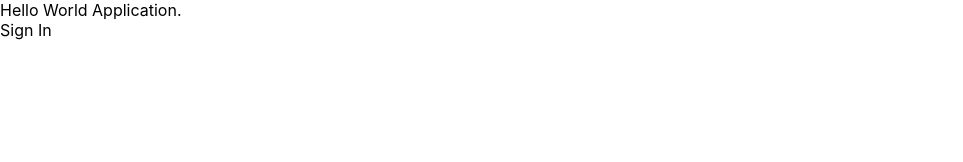
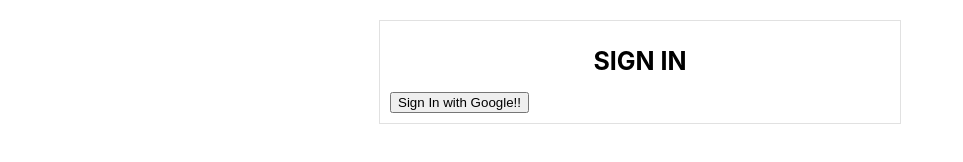
Before and after one commit to Parshva1508/Slack-clone, a React app: page / in a window 1280 px wide. Shown: the whole page, without its empty margins (0-963 px from the left). Built offline with nearby package versions, Linux system fonts and the light colour scheme.

Commit message:
changes saved

```diff
--- a/package.json
+++ b/package.json
@@ -8,6 +8,7 @@
     "@testing-library/user-event": "^7.2.1",
     "react": "^16.13.1",
     "react-dom": "^16.13.1",
+    "react-router-dom": "^5.2.0",
     "react-scripts": "3.4.3"
   },
   "scripts": {
--- a/src/components/App.js
+++ b/src/components/App.js
@@ -1,16 +1,27 @@
-import React from 'react';
+import React, { Component } from 'react';
 import { SignIn } from './';
+import { Switch, Route } from 'react-router-dom';
 
+function Home() {
+  return <div>Home</div>;
+}
 
-function App() {
-  return (
-    <div className="App">
-      <header className="App-header">
-        Hello World Application.
-        <SignIn/>
-      </header>
-    </div>
-  );
+function Some() {
+  return <div>Some</div>;
+}
+
+class App extends Component {
+  render() {
+    return (
+      <div>
+        <Switch>
+          <Route exact path="/" component={SignIn} />
+          <Route exact path="/home" component={Home} />
+          <Route exact path="/some" component={Some} />
+        </Switch>
+      </div>
+    );
+  }
 }
 
 export default App;
--- a/src/components/SignIn.js
+++ b/src/components/SignIn.js
@@ -1,13 +1,14 @@
 import React, { Component } from 'react';
 
-class SignIn extends Component{
-    render(){
-        return(
-            <div>
-                Sign In
-            </div>
-        );
-    }
+class SignIn extends Component {
+  render() {
+    return (
+      <div className="Signin-form">
+        <h1>SIGN IN</h1>
+        <button> Sign In with Google!!</button>
+      </div>
+    );
+  }
 }
 
 export default SignIn;
--- a/src/index.css
+++ b/src/index.css
@@ -11,3 +11,17 @@
   font-family: source-code-pro, Menlo, Monaco, Consolas, 'Courier New',
     monospace;
 }
+
+.Signin-form {
+  border: 1px solid #e1e1e1;
+  padding: 10px;
+  width: 500px;
+  margin: 0 auto;
+  margin-top: 20px;
+}
+
+.Signin-form h1 {
+  margin: 15px 0;
+  text-align: center;
+  font-size: 25px;
+}
--- a/src/index.js
+++ b/src/index.js
@@ -1,11 +1,14 @@
 import React from 'react';
 import ReactDOM from 'react-dom';
 import './index.css';
-import { App,} from './components';
+import { App } from './components';
+import { BrowserRouter } from 'react-router-dom';
 
 ReactDOM.render(
   <React.StrictMode>
-    <App />
+    <BrowserRouter>
+      <App />
+    </BrowserRouter>
   </React.StrictMode>,
   document.getElementById('root')
 );
```
Also changed, not shown: 1 other file.
